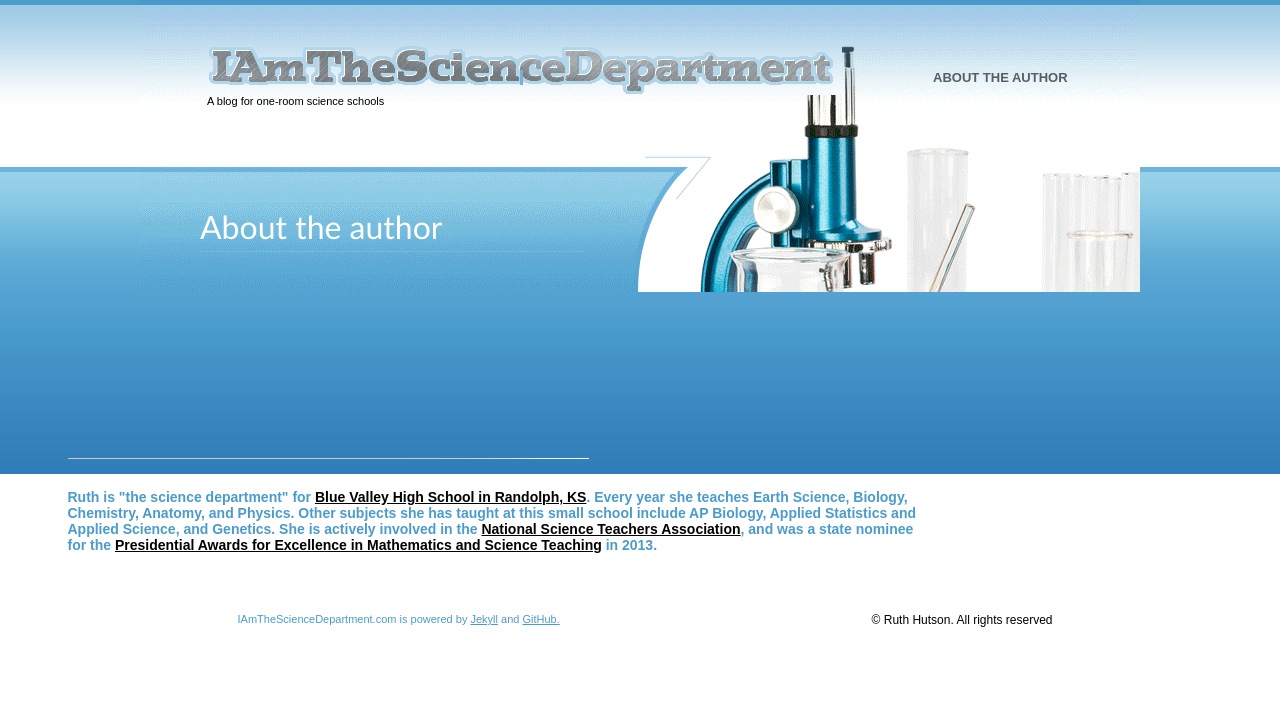
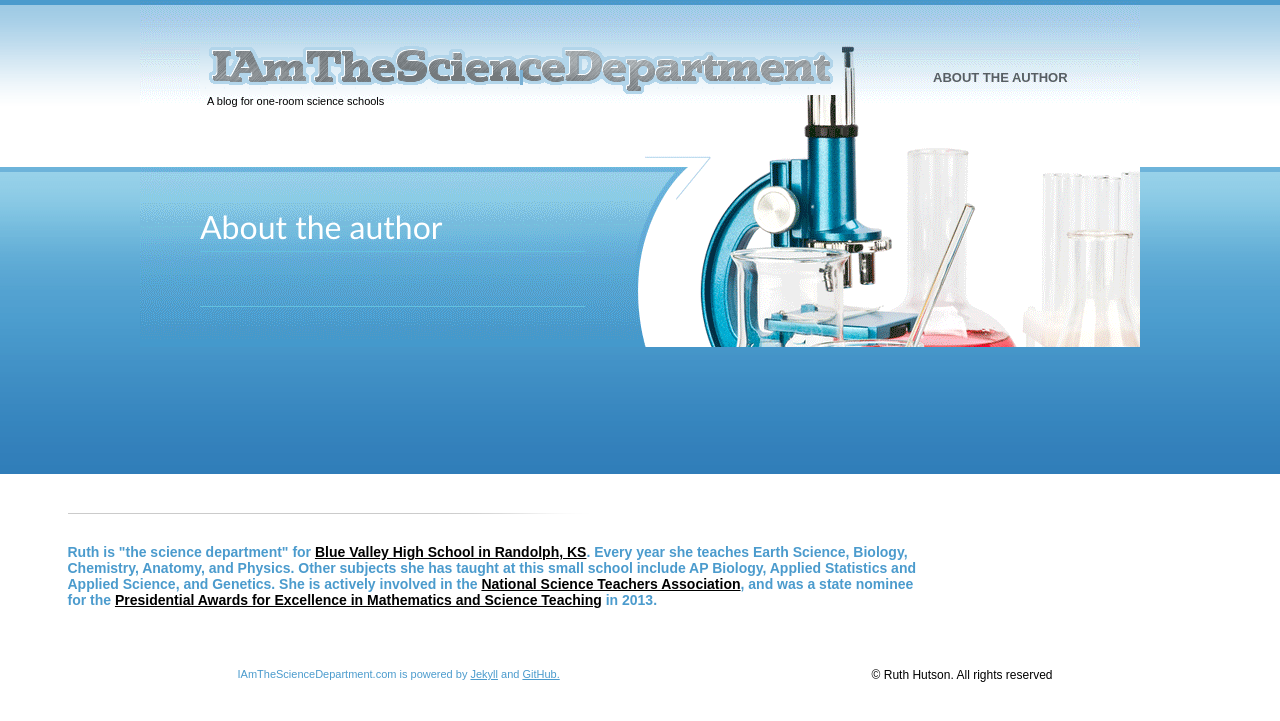
Before and after one commit to iamthesciencedepartment/iamthesciencedepartment.github.io, a Jekyll site: the page built from about.html, in a window 1280 px wide. Shown: the top 721 px of the page. Built offline with Jekyll 4.4.1, drawn with Linux system fonts in a browser that asks for light colours; Markdown is read by kramdown in place of the engine named in the settings.

Commit message:
modified:   about.html

```diff
--- a/about.html
+++ b/about.html
@@ -5,6 +5,7 @@ title: About 'I Am the Science Department'
 
 <div class="header_right">
       <h2>About the author</h2>
+<h4>&nbsp;</h4>
 </div>
 	      <div class="clear"></div>
 	  </div>
```
